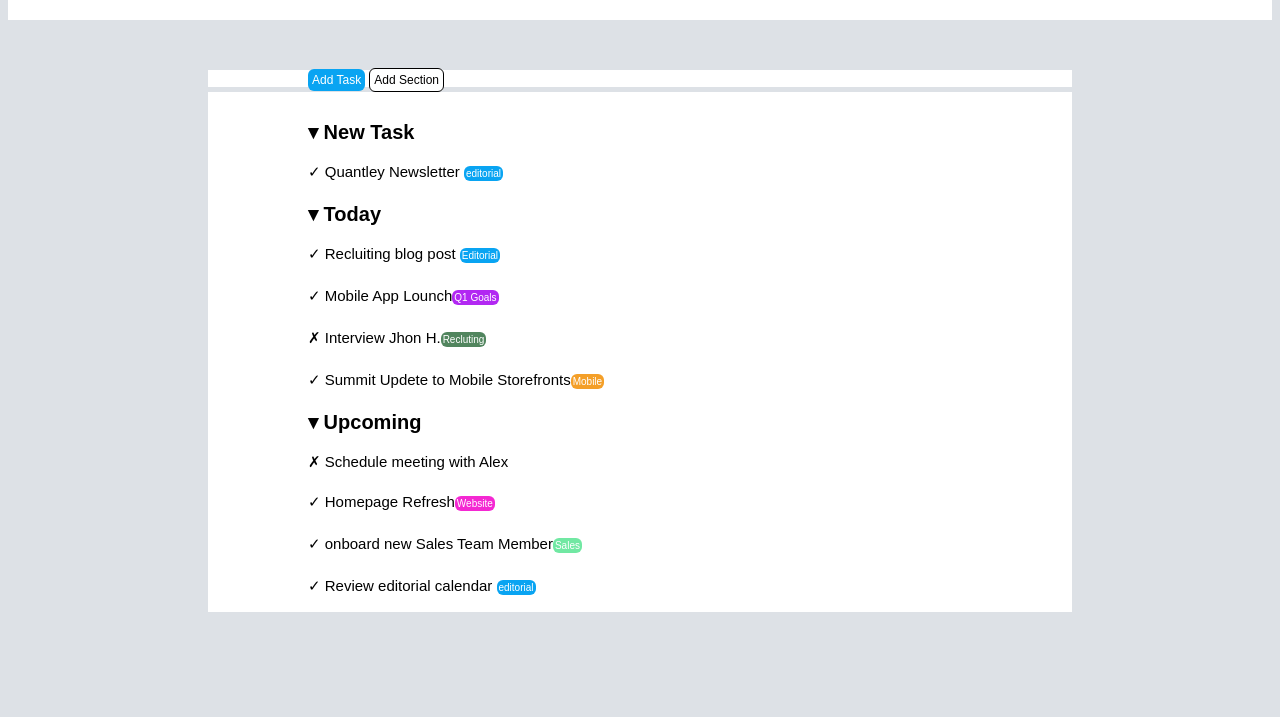
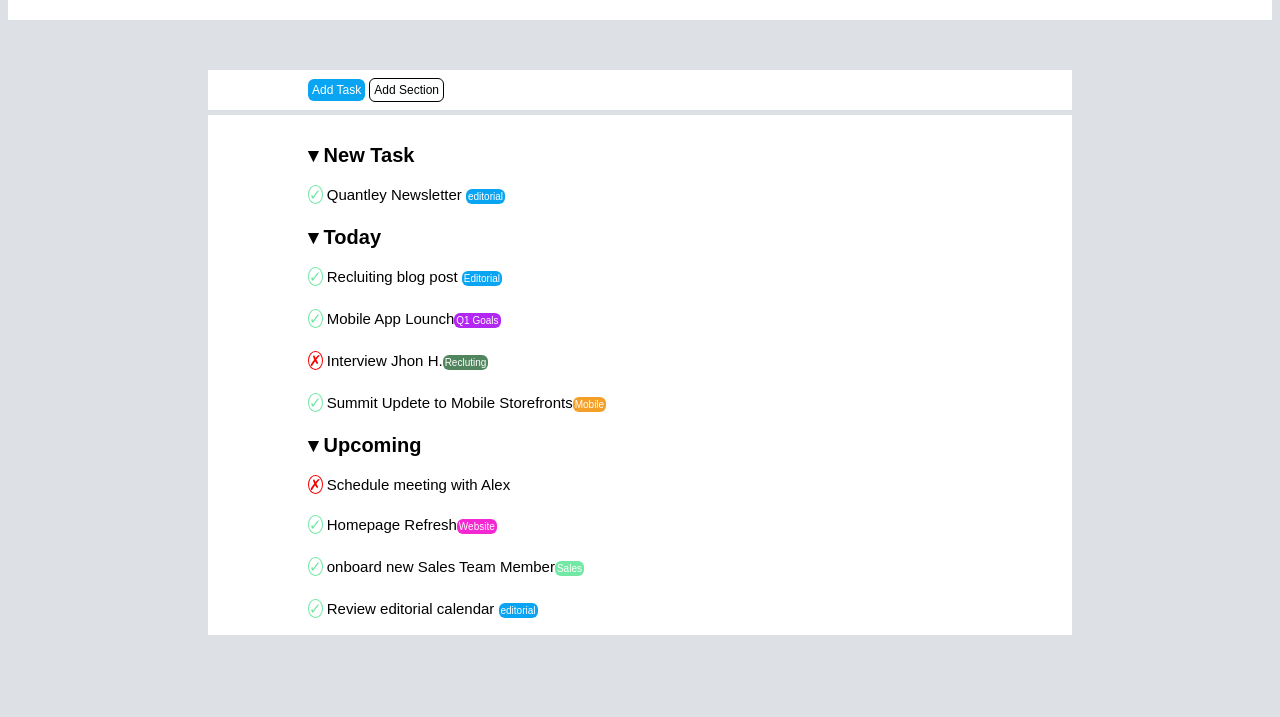
Before and after one commit to maurocazzato/html-css-toboolist, a plain HTML site: page index.html in a window 1280 px wide. Shown: the part 83-800 px from the top of the page. Drawn offline with Linux system fonts and the light colour scheme.

Commit message:
fine esercizio

```diff
--- a/css/style.css
+++ b/css/style.css
@@ -17,7 +17,6 @@ padding-top: 15px;
     font-size: 40px;
     font-family: Arial, Helvetica, sans-serif;
     font-weight: bold;
-    margin-left: 15px;
 
 }
 
@@ -27,6 +26,10 @@ padding-top: 15px;
     margin-left: 200px;
     margin-right: 200px;
     padding-left: 100px;
+    padding-top: 10px;
+    height:30px ;
+
+
 
 
 }
@@ -137,3 +140,15 @@ div{
     padding: 2px 2px 2px 2px;
 
 }
+.v{
+    background-color: white;
+    color:rgb(113, 232, 163);
+    border-radius: 50%;
+    border: solid rgb(113, 232, 163) 1px;
+}
+.r{
+    background-color: white;
+    color:rgb(246, 0, 0);
+    border-radius: 50%;
+    border: solid rgb(246, 0, 0) 1px;
+}
```
